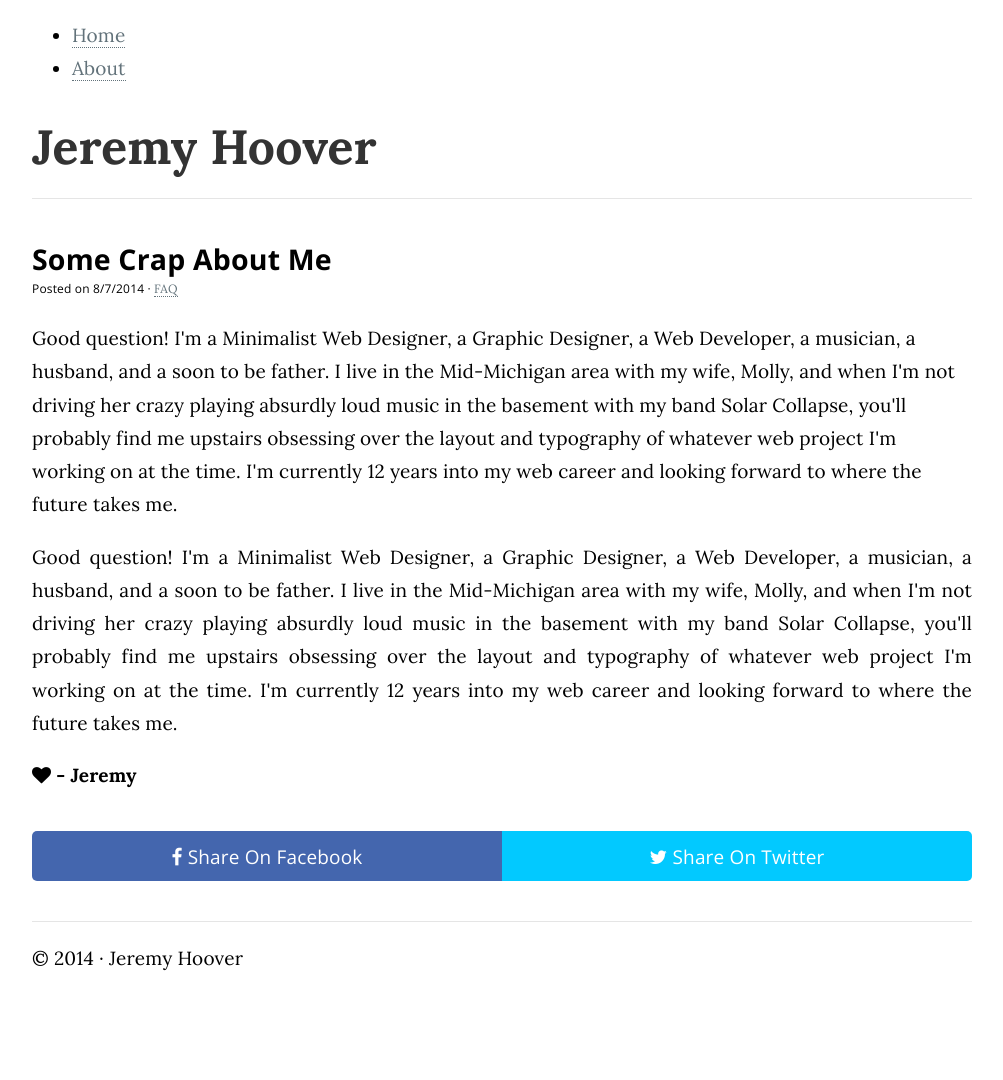
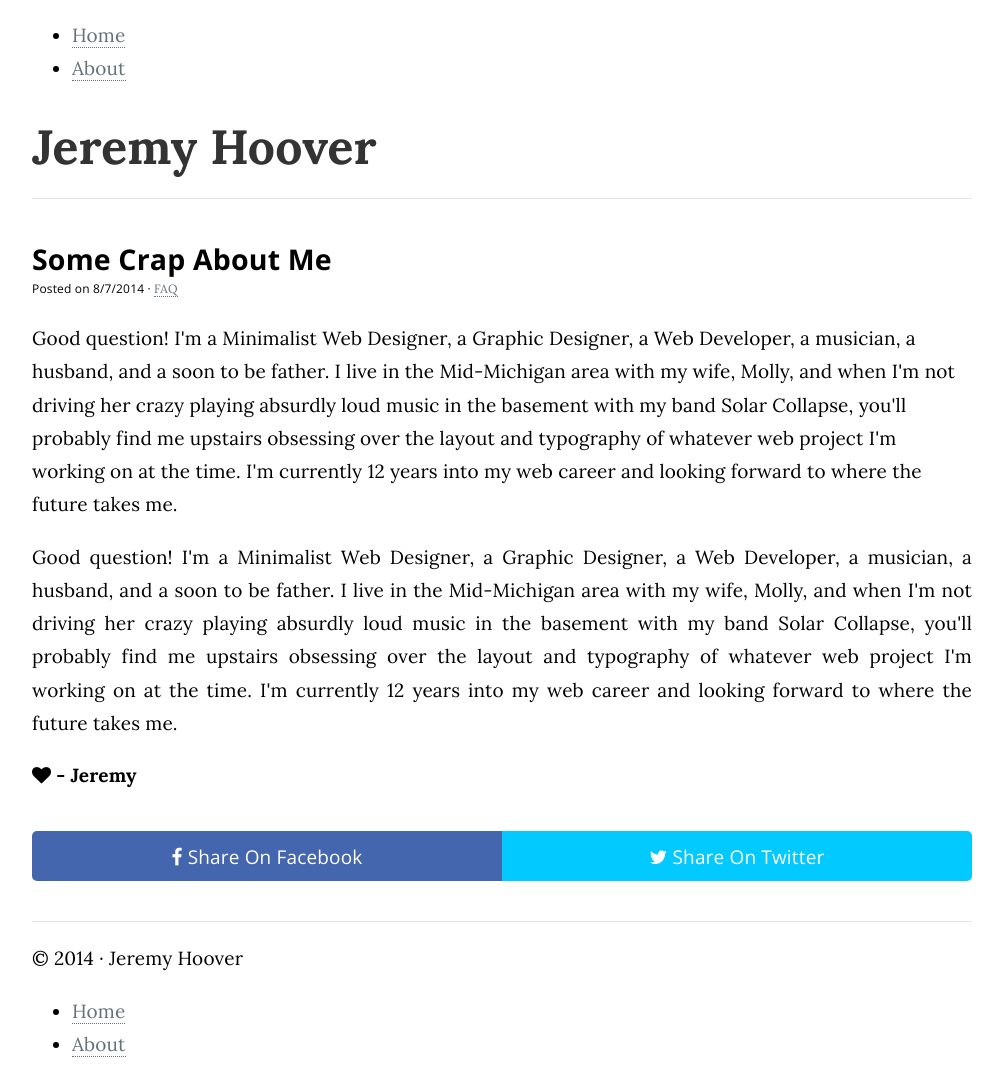
Before and after one commit to jeremyhoover/blog, a Jekyll site: the page built from index.html, in a window 1280 px wide. Shown: the whole page, without its empty margins (138-1141 px from the left). Built offline with Jekyll 4.4.1, drawn with Linux system fonts in a browser that asks for light colours; nearby versions of some CDN libraries; before the commit the page ends 995 px from its top, so only the background shows below that.

Commit message:
Created a Nav include and updated it in layout

```diff
--- /dev/null
+++ b/_includes/nav.html
@@ -0,0 +1,6 @@
+<nav>
+    <ul>
+        <li><a href="{{site.baseurl}}/index.html">Home</a></li>
+        <li><a href="{{site.baseurl}}/about.html">About</a></li>
+    </ul>
+</nav>
--- a/_layouts/default.html
+++ b/_layouts/default.html
@@ -124,12 +124,7 @@
 
 <body>
 
-    <nav>
-        <ul>
-            <li><a href="{{site.baseurl}}/index.html">Home</a></li>
-            <li><a href="{{site.baseurl}}/about.html">About</a></li>
-        </ul>
-    </nav>
+    {% include nav.html %}
 
 {{content}}
 
@@ -137,5 +132,7 @@
 
 <p style="margin-top: -10px;">&copy; 2014  &#183; Jeremy Hoover</p>
 
+{% include nav.html %}
+
 </body>
 </html>
```
